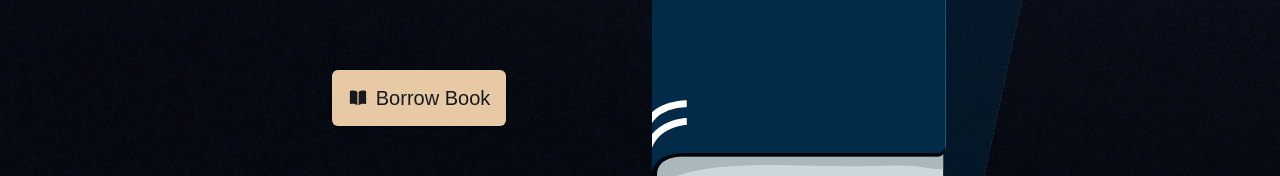
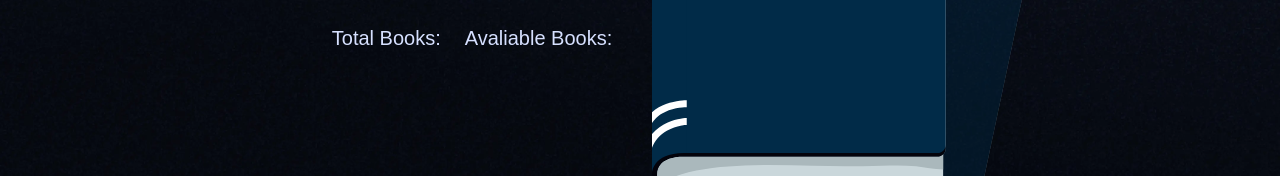
Before and after one commit to QuantumMarttY-tape2/university-library, a Next.js app: page / in a window 1280 px wide. Shown: the part 396-572 px from the top of the page. Built offline with nearby package versions, Linux system fonts and the light colour scheme; no server answers; the database is empty; sample sign-in values are in the browser's storage; a web font is replaced by a local one.

Commit message:
Minor fix

```diff
--- a/components/BookOverview.tsx
+++ b/components/BookOverview.tsx
@@ -76,7 +76,7 @@ const BookOverview = async ({
                 <p className="book-description">{description}</p>
 
                 {/* Borrow Book Button. Only shows if the user exists. */}
-                {!user && <BorrowBook userId={userId} bookId={id} borrowingEligibility={borrowingEligibility} />}
+                {user && <BorrowBook userId={userId} bookId={id} borrowingEligibility={borrowingEligibility} />}
             </div>
 
             {/* Book Cover. */}
```
